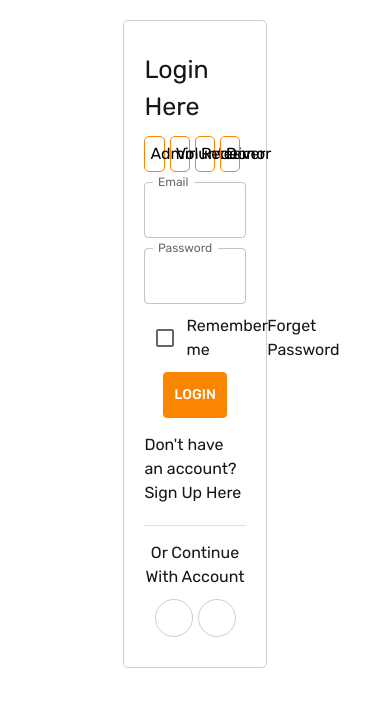
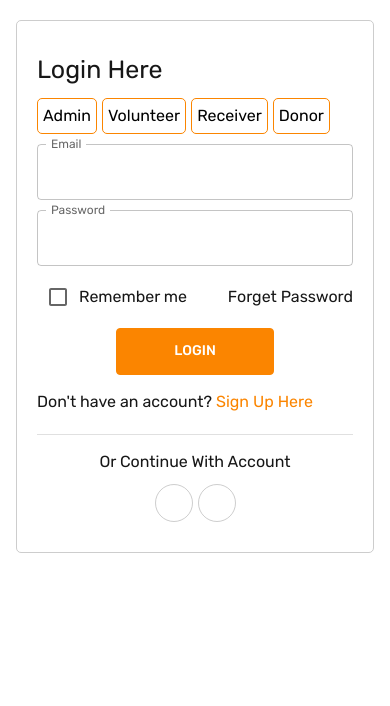
Before and after one commit to kalidashodekare14/HelpLink_Frontend, a Next.js app: page /signin in a window 390 px wide. Shown: the top 706 px of the page. Built offline with nearby package versions, Linux system fonts and the light colour scheme; no server answers; some icons are missing.

Commit message:
Register and Login responsive update

```diff
--- a/components/Layout/LoginComponent.tsx
+++ b/components/Layout/LoginComponent.tsx
@@ -91,7 +91,7 @@ const LoginComponent = () => {
         >
             <Box
                 sx={{
-                    width: "40%",
+                    width: { xs: "100%", lg: "40%" },
                     border: "1px solid #bbbb",
                     p: "20px",
                     borderRadius: "5px"
@@ -126,7 +126,6 @@ const LoginComponent = () => {
                                     },
                                     color: "black",
                                     p: "5px",
-                                    width: "20%",
                                     borderRadius: "5px",
                                     cursor: "pointer",
                                     textAlign: "center"
@@ -147,7 +146,6 @@ const LoginComponent = () => {
                                     },
                                     color: "black",
                                     p: "5px",
-                                    width: "20%",
                                     borderRadius: "5px",
                                     cursor: "pointer",
                                     textAlign: "center"
@@ -168,7 +166,6 @@ const LoginComponent = () => {
                                     },
                                     color: "black",
                                     p: "5px",
-                                    width: "20%",
                                     borderRadius: "5px",
                                     cursor: "pointer",
                                     textAlign: "center"
@@ -189,7 +186,6 @@ const LoginComponent = () => {
                                     },
                                     color: "black",
                                     p: "5px",
-                                    width: "20%",
                                     borderRadius: "5px",
                                     cursor: "pointer",
                                     textAlign: "center"
@@ -262,7 +258,7 @@ const LoginComponent = () => {
                                 {loading ? <CircularProgress size={30} color="inherit" /> : "Login"}
                             </Button>
                         </Box>
-                        <Typography sx={{ my: "5px" }}>Don't have an account? <Link href={"/signup"}>Sign Up Here</Link></Typography>
+                        <Typography sx={{ my: "5px" }}>Don't have an account? <Link className='text-[#FB8500]' href={"/signup"}>Sign Up Here</Link></Typography>
                         <Divider sx={{ my: "5px" }} />
                         <SocialLogin />
                     </Box>
--- a/components/Layout/RegisterComponent.tsx
+++ b/components/Layout/RegisterComponent.tsx
@@ -77,7 +77,7 @@ const RegisterComponent = () => {
         >
             <Box
                 sx={{
-                    width: "40%",
+                    width: { xs: "100%", lg: "40%" },
                     border: "1px solid #bbbb",
                     p: "20px",
                     borderRadius: "5px"
@@ -157,7 +157,7 @@ const RegisterComponent = () => {
                                 {loading ? <CircularProgress size={30} color="inherit" /> : "Register"}
                             </Button>
                         </Box>
-                        <Typography sx={{ my: "5px" }}>Already have an account? <Link href={"/signin"}>Sign In Here</Link></Typography>
+                        <Typography sx={{ my: "5px" }}>Already have an account? <Link className='text-[#FB8500]' href={"/signin"}>Sign In Here</Link></Typography>
                         <Divider sx={{ my: "5px" }} />
                         <SocialLogin />
                     </Box>
```
